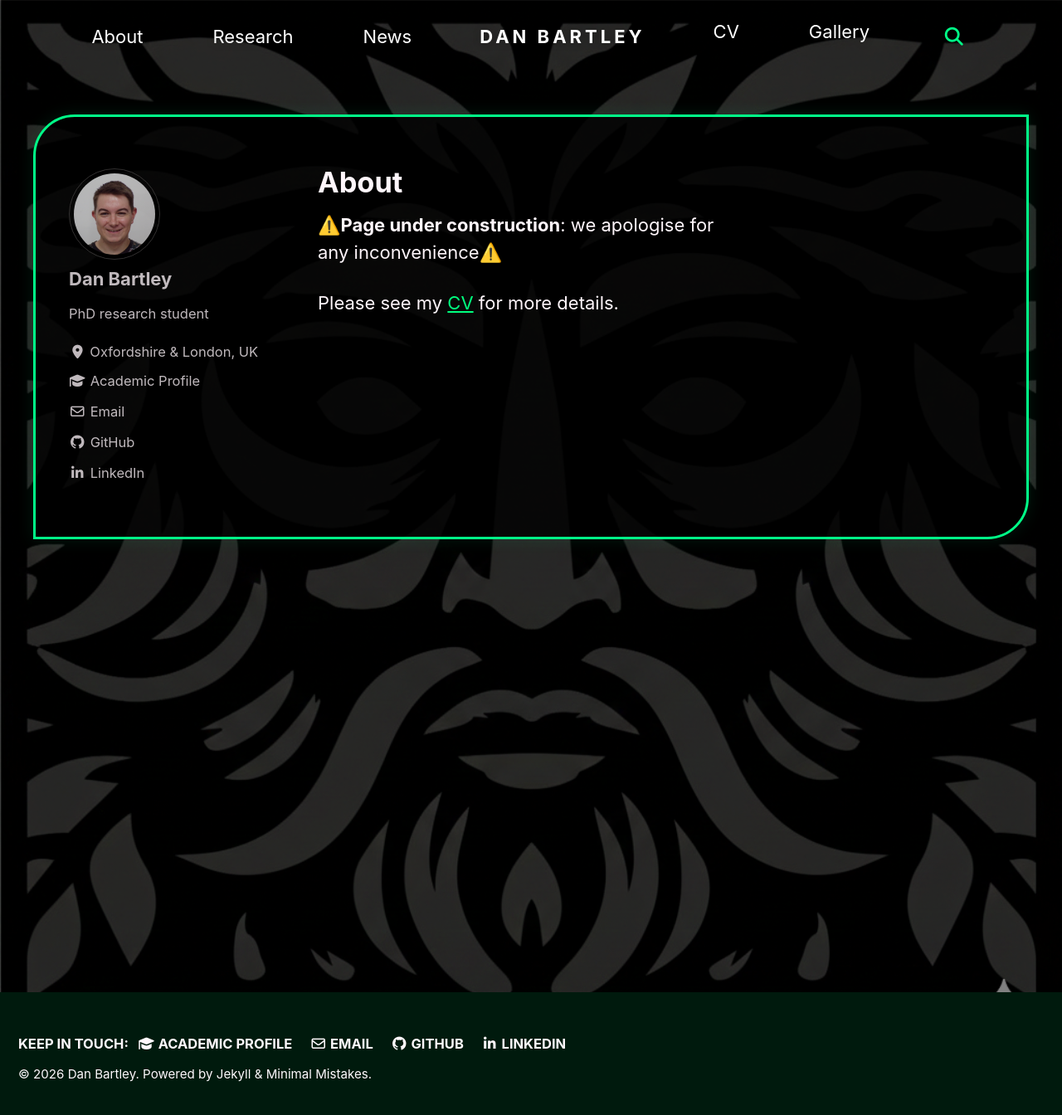
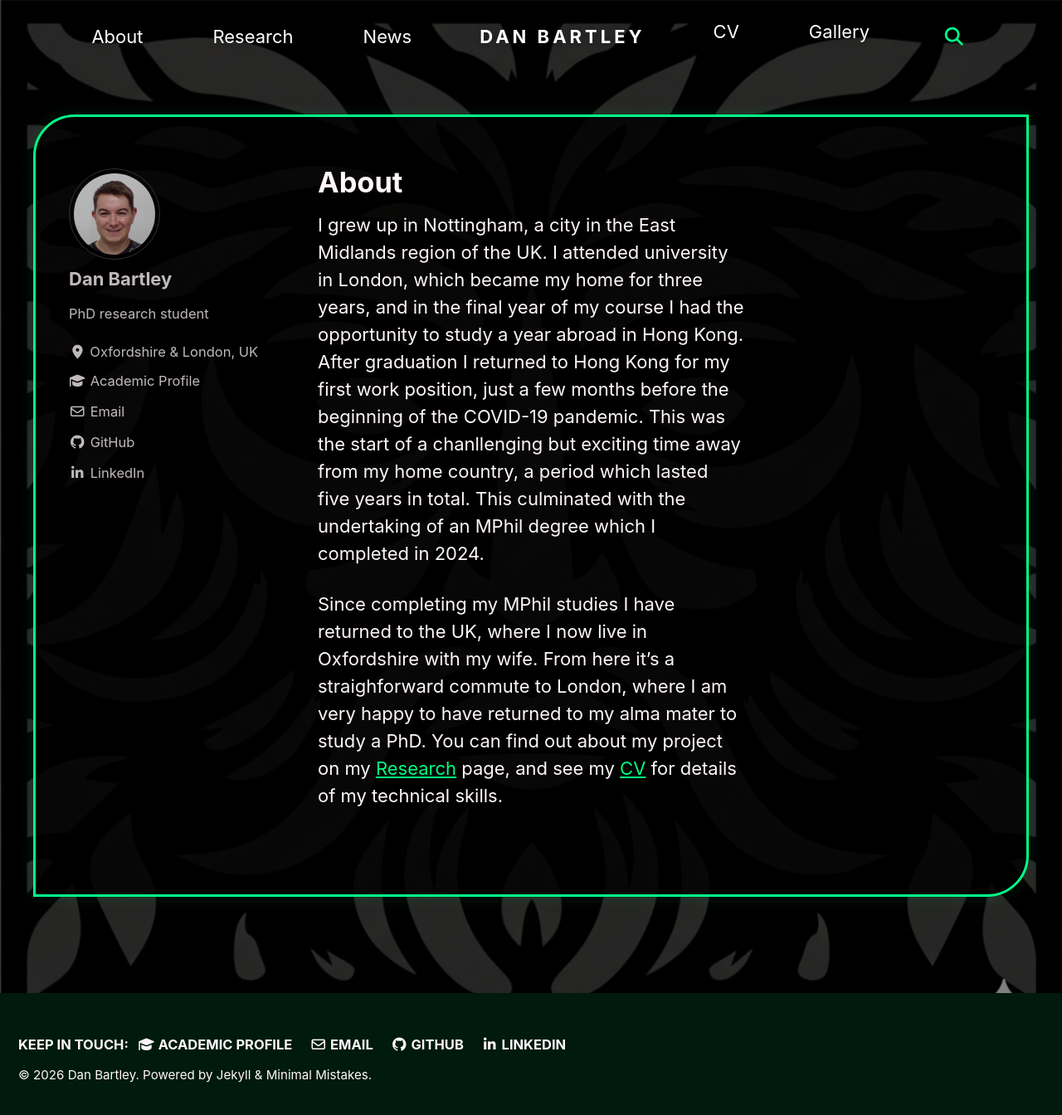
Before and after one commit to dpb-hydro/dpb-hydro.github.io, a Jekyll site: the page built from _pages/about.md, in a window 1280 px wide and 1351 px high. Shown: the top 1344 px of the window at 83% size. Built offline with Jekyll 4.4.1, drawn with Linux system fonts in a browser that asks for light colours; cached includes are drawn as plain includes.

Commit message:
Refined pages

```diff
--- a/_pages/about.md
+++ b/_pages/about.md
@@ -6,6 +6,6 @@ author_profile: true
 related: false
 ---
 
-⚠️**Page under construction**: we apologise for any inconvenience⚠️
+I grew up in Nottingham, a city in the East Midlands region of the UK. I attended university in London, which became my home for three years, and in the final year of my course I had the opportunity to study a year abroad in Hong Kong. After graduation I returned to Hong Kong for my first work position, just a few months before the beginning of the COVID-19 pandemic. This was the start of a chanllenging but exciting time away from my home country, a period which lasted five years in total. This culminated with the undertaking of an MPhil degree which I completed in 2024.
 
-Please see my [CV](/cv/) for more details.
+Since completing my MPhil studies I have returned to the UK, where I now live in Oxfordshire with my wife. From here it's a straighforward commute to London, where I am very happy to have returned to my alma mater to study a PhD. You can find out about my project on my [Research](/research/) page, and see my [CV](/cv/) for details of my technical skills.
```
Also changed, not shown: _pages/cv.md (+3 -1 lines), _pages/research.md (+1 -3 lines).
